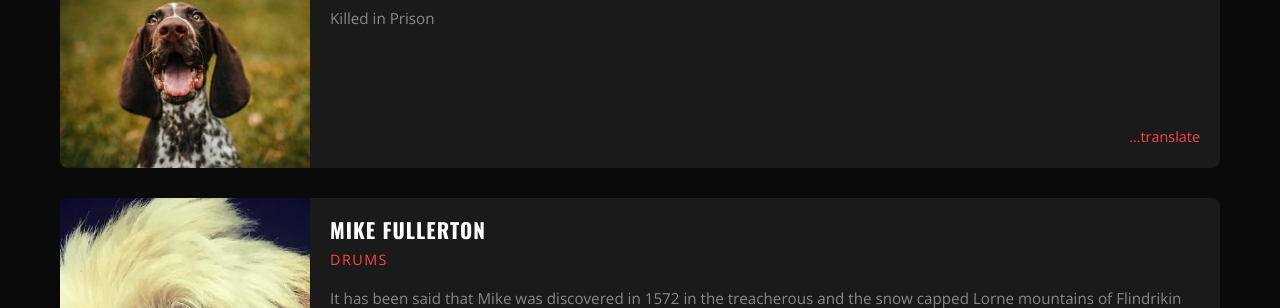
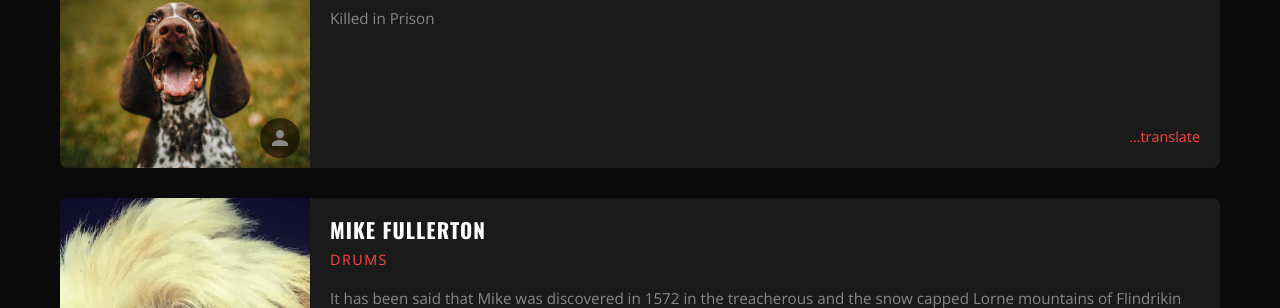
Before and after one commit to mikefullerton/scratchyfish.com, a Jekyll site: the page built from bio.html, in a window 1280 px wide and 900 px high, scrolled down 1343 px. Shown: the part 142-450 px from the top of the window. Built offline with Jekyll 4.4.1, drawn with Linux system fonts in a browser that asks for light colours.

Commit message:
Add Phil Bernosky person photo with dog/person toggle
Co-Authored-By: Claude Opus 4.5 <noreply@anthropic.com>

```diff
--- a/_data/bio.json
+++ b/_data/bio.json
@@ -7,7 +7,8 @@
       "name": "Phillip Bernosky",
       "slug": "phillip-bernosky",
       "role": "Keyboard and Piano",
-      "photo": "/assets/images/members/phillip-bernosky.jpg",
+      "photo": "/assets/images/members/phillip-bernosky-person.jpg",
+      "photo_dog": "/assets/images/members/phillip-bernosky.jpg",
       "bio_silly": "Killed in Prison",
       "bio_serious": "I'm being serious now, seriously."
     },
```
Also changed, not shown: assets/images/members/phillip-bernosky-person.jpg (added).
